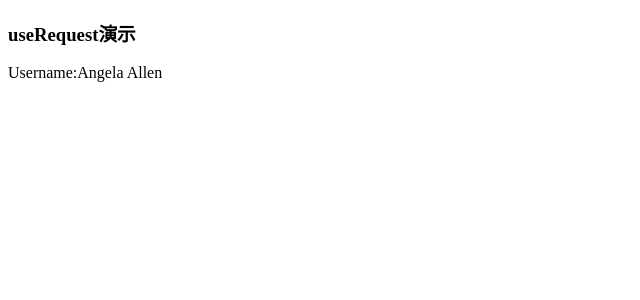
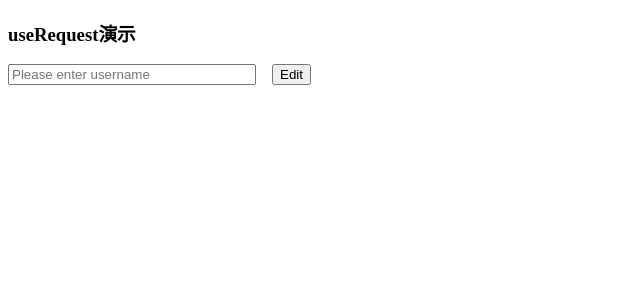
Before and after one commit to ww24kobe/react_example, a React (Create React App) app: page / in a window 1280 px wide. Shown: the top 300 px of the page, without its empty margins (0-640 px from the left). Built offline with nearby package versions, Linux system fonts and the light colour scheme.

Commit message:
feat: useRequest手动触发

```diff
--- a/package.json
+++ b/package.json
@@ -7,6 +7,7 @@
     "@testing-library/react": "^13.0.0",
     "@testing-library/user-event": "^13.2.1",
     "ahooks": "^3.7.8",
+    "antd": "^5.7.2",
     "mockjs": "^1.1.0",
     "react": "^18.2.0",
     "react-dom": "^18.2.0",
--- a/src/App.js
+++ b/src/App.js
@@ -1,23 +1,42 @@
-import { useRef } from 'react'
-import Mock from 'mockjs'
+import { useRef, useState } from 'react'
 import { useRequest } from 'ahooks'
+import { message } from 'antd'
 
-function getUsername() {
+function changeUsername(username) {
   return new Promise((resolve) => {
     setTimeout(() => {
-      resolve(Mock.mock('@name'))
+      resolve({ success: true })
     }, 1000)
   })
 }
 
 function App() {
-  const { data, error, loading } = useRequest(getUsername)
+  const [state, setState] = useState('')
+
+  const { loading, run } = useRequest(changeUsername, {
+    manual: true,
+    onSuccess: (result, params) => {
+      if (result.success) {
+        setState('')
+        message.success(`The username was changed to "${params[0]}" !`)
+      }
+    },
+  })
 
   return (
     <>
       <h3>useRequest演示</h3>
-      {error && 'fail to load'}
-      {loading ? <div>loading...</div> : <div>Username:{data}</div>}
+      <div>
+        <input
+          onChange={(e) => setState(e.target.value)}
+          value={state}
+          placeholder="Please enter username"
+          style={{ width: 240, marginRight: 16 }}
+        />
+        <button disabled={loading} type="button" onClick={() => run(state)}>
+          {loading ? 'Loading' : 'Edit'}
+        </button>
+      </div>
     </>
   )
 }
```
Also changed, not shown: 1 other file (tests, documents, lock files or other folders).
